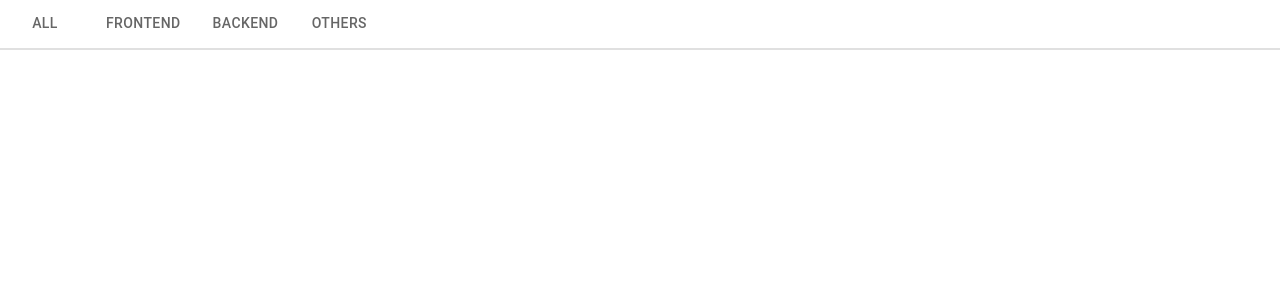
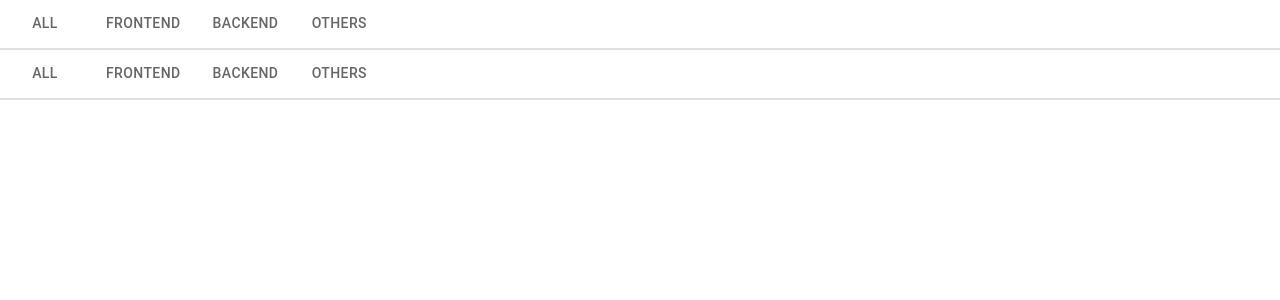
Before and after one commit to Emam-Bokhari/MUI, a React (Vite) app: page / in a window 1280 px wide. Shown: the top 300 px of the page. Built offline with nearby package versions, Linux system fonts and the light colour scheme.

Commit message:
feat(tabs): add Tabs with text and indicator secondary color

```diff
--- a/src/components/Navigation/TabsComponent.jsx
+++ b/src/components/Navigation/TabsComponent.jsx
@@ -26,6 +26,21 @@ export default function TabsComponent() {
         <TabPanel value="3">Item Three</TabPanel>
         <TabPanel value="4">Item Four</TabPanel>
       </TabContext>
+      {/* text color, indicator color */}
+      <TabContext value={value} >
+        <Box sx={{ borderBottom: 2, borderColor: "divider" }}>
+          <TabList onChange={handleChange} textColor="secondary" indicatorColor="secondary">
+            <Tab label="All" value="1" />
+            <Tab label="Frontend" value="2" />
+            <Tab label="Backend" value="3" />
+            <Tab label="Others" value="4" />
+          </TabList>
+        </Box>
+        <TabPanel value="1">Item One</TabPanel>
+        <TabPanel value="2">Item Two</TabPanel>
+        <TabPanel value="3">Item Three</TabPanel>
+        <TabPanel value="4">Item Four</TabPanel>
+      </TabContext>
     </Fragment>
   );
 }
```
